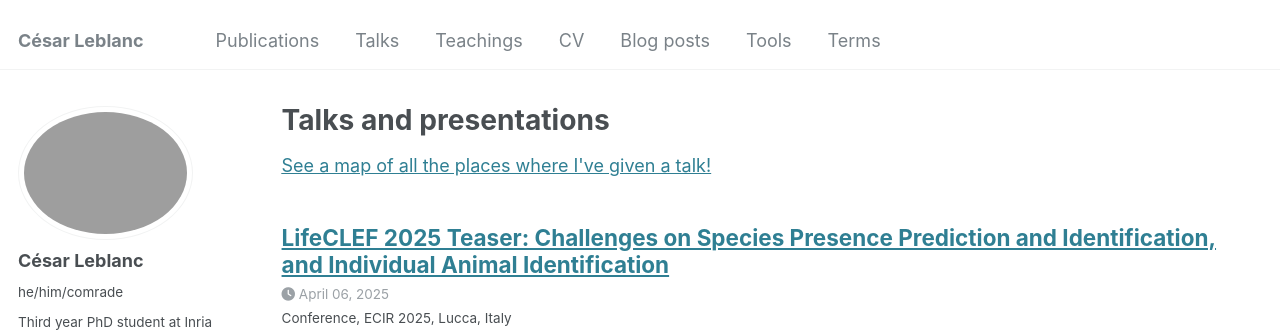
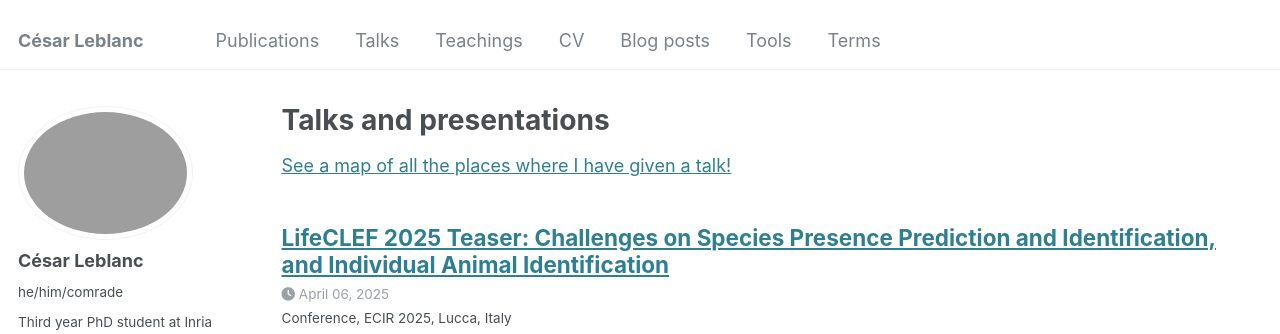
Before and after one commit to cesar-leblanc/cesar-leblanc.github.io, a Jekyll site: the page built from _pages/talks.html, in a window 1280 px wide and 900 px high. Shown: the top 334 px of the window. Built offline with Jekyll 4.4.1, drawn with Linux system fonts in a browser that asks for light colours; some web fonts are replaced.

Commit message:
Replace contraction in list of talks

```diff
--- a/_pages/talks.html
+++ b/_pages/talks.html
@@ -7,7 +7,7 @@
 
 {% if site.talkmap_link == true %}
 
-<p style="text-decoration:underline;"><a href="/talkmap.html">See a map of all the places where I've given a talk!</a></p>
+<p style="text-decoration:underline;"><a href="/talkmap.html">See a map of all the places where I have given a talk!</a></p>
 
 {% endif %}
 
```
